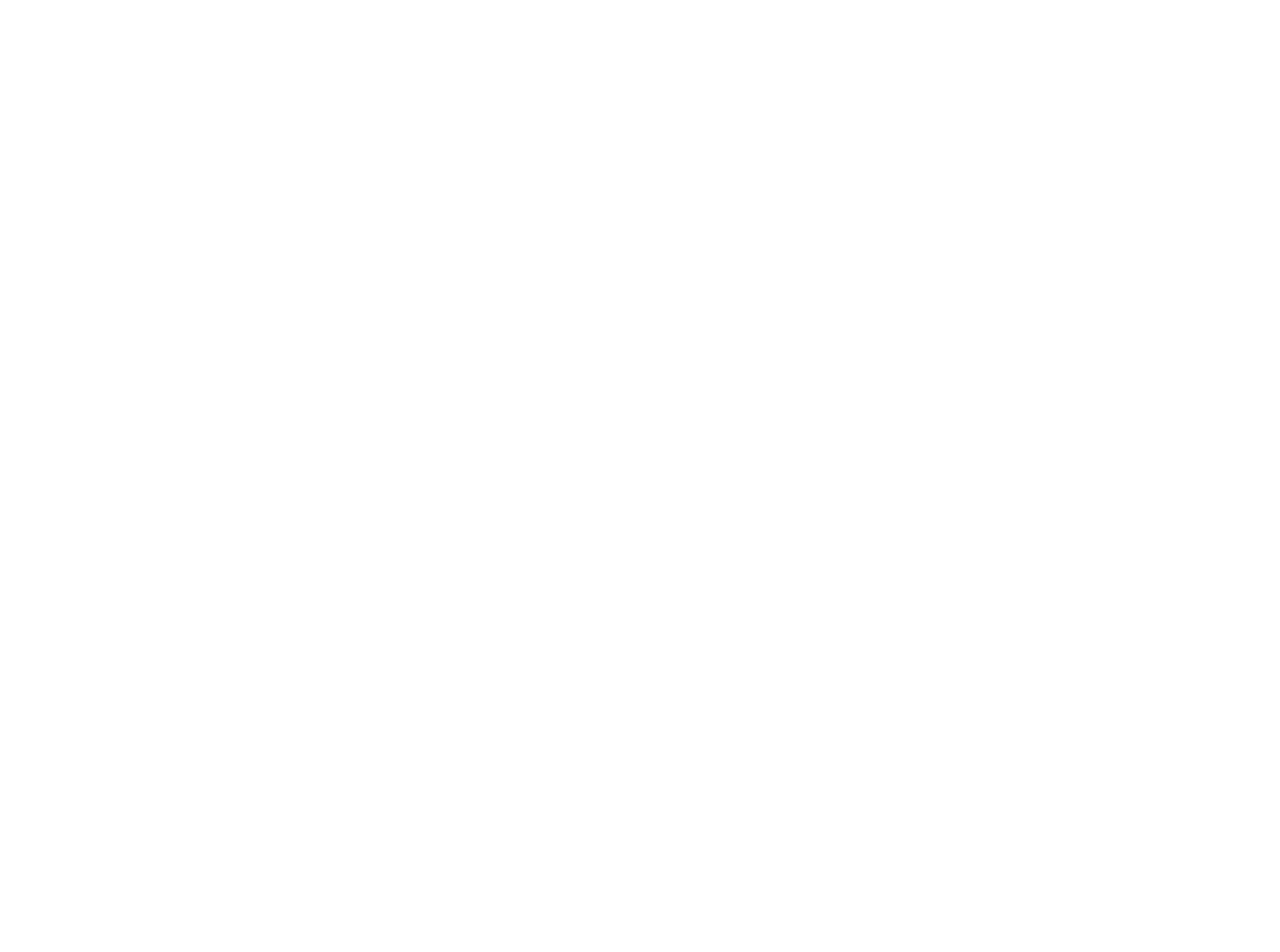
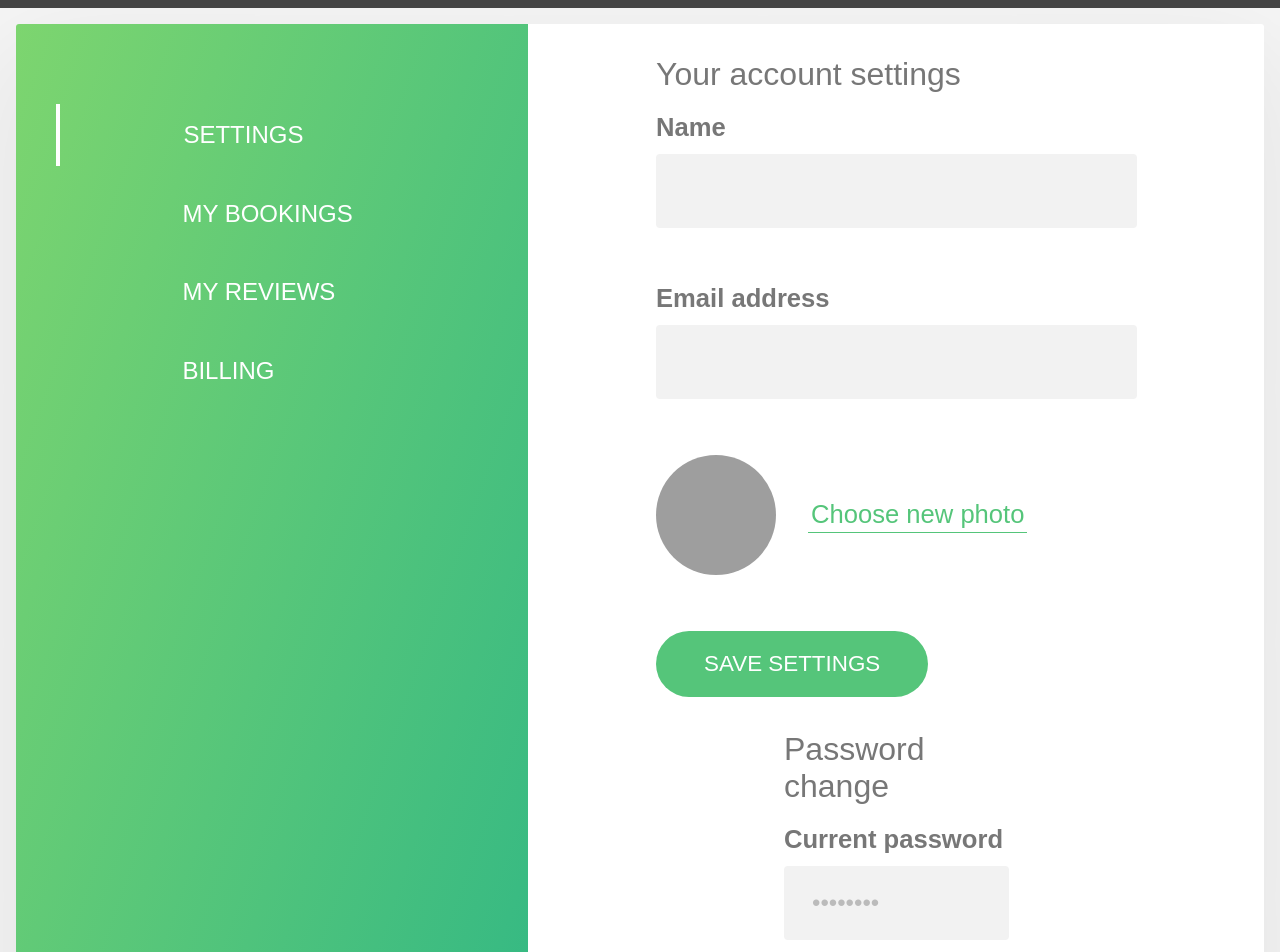
Before and after one commit to tejashwinikr/natours-react-redux-app, a React (Create React App) app: page /me in a window 1280 px wide. Before the commit this address had no page. Shown: the part 120-1072 px from the top of the page. Before the commit the page ends 800 px from the top, so only its background shows below. Built offline with nearby package versions, Linux system fonts and the light colour scheme; grey boxes are pictures that could not be loaded.

Commit message:
profile page added

```diff
--- a/src/App.js
+++ b/src/App.js
@@ -4,6 +4,7 @@
 import Signup from "./components/app/login/signup";
 import AllTours from "./components/app/AllTours/AllTours";
 import TourDetail from "./components/app/TourDetail/tour";
+import MyProfile from "./components/app/profile/profile";
 
 const App = () => {
   return (
@@ -13,8 +14,9 @@
           <Routes>
             <Route path="/login" element={<Login />} />
             <Route path="/signup" element={<Signup />} />
-            <Route path="/tour/:slug" element={<TourDetail/>} />
-            <Route path="/" key="alltours" element={<AllTours/>} />
+            <Route path="/tour/:slug" element={<TourDetail />} />
+            <Route path="/" key="alltours" element={<AllTours />} />
+            <Route path="/me" element={<MyProfile />} />
             {/* // <ProtectedRoute path="/change-password" component={ChangePassword} /> */}
           </Routes>
         </BrowserRouter>
--- a/src/components/app/header/header.js
+++ b/src/components/app/header/header.js
@@ -28,7 +28,7 @@
             <a className="nav__el" href="/">
               Logout
             </a>
-            <a className="nav__el" href="/">
+            <a className="nav__el" href="/me">
               <img
                 className="nav__user-img"
                 src={`/img/users/${userData.photo}`}
--- /dev/null
+++ b/src/components/app/profile/profile.js
@@ -0,0 +1,168 @@
+/* eslint-disable jsx-a11y/img-redundant-alt */
+import React from "react";
+import { useSelector } from "react-redux";
+import "./profileStyle.css";
+import Header from '../header/header'
+import  Footer from '../footer/footer'
+
+const NavItem = ({ link, text, icon, active }) => (
+  <li className={active ? "side-nav--active" : ""}>
+    <a href={link}>
+      <svg>
+        <use xlinkHref={`img/icons.svg#icon-${icon}`} />
+      </svg>
+      {text}
+    </a>
+  </li>
+);
+
+const MyProfile = () => {
+  const { userData } = useSelector(
+    (IApplicationState) => IApplicationState.app
+  );
+
+  return (
+    <>
+      <Header />
+
+      <div className="profile-container">
+        <div className="user-view">
+          <nav className="user-view__menu">
+            <ul className="side-nav">
+              <NavItem link="#" text="Settings" icon="settings" active={true} />
+              <NavItem link="/my-tours" text="My bookings" icon="briefcase" />
+              <NavItem link="#" text="My reviews" icon="star" />
+              <NavItem link="#" text="Billing" icon="credit-card" />
+            </ul>
+
+            {userData.role === "admin" && (
+              <div className="admin-nav">
+                <h5 className="admin-nav__heading">Admin</h5>
+                <ul className="side-nav">
+                  <NavItem link="#" text="Manage tours" icon="map" />
+                  <NavItem link="#" text="Manage users" icon="users" />
+                  <NavItem link="#" text="Manage reviews" icon="star" />
+                  <NavItem link="#" text="Manage bookings" icon="briefcase" />
+                </ul>
+              </div>
+            )}
+          </nav>
+
+          <div className="user-view__content">
+            <div className="user-view__form-container">
+              <h2 className="heading-secondary ma-bt-md">
+                Your account settings
+              </h2>
+
+              <form className="form form-user-data">
+                <div className="form__group">
+                  <label className="form__label" htmlFor="name">
+                    Name
+                  </label>
+                  <input
+                    id="name"
+                    className="form__input"
+                    type="text"
+                    value={userData.name}
+                    required
+                    name="name"
+                  />
+                </div>
+                <div className="form__group ma-bt-md">
+                  <label className="form__label" htmlFor="email">
+                    Email address
+                  </label>
+                  <input
+                    id="email"
+                    className="form__input"
+                    type="email"
+                    value={userData.email}
+                    required
+                    name="email"
+                  />
+                </div>
+                <div className="form__group form__photo-upload">
+                  <img
+                    className="form__user-photo"
+                    src={`/img/users/${userData.photo}`}
+                    alt="User photo"
+                  />
+                  <input
+                    className="form__upload"
+                    type="file"
+                    accept="image/*"
+                    id="photo"
+                    name="photo"
+                  />
+                  <label htmlFor="photo">Choose new photo</label>
+                </div>
+                <div className="form__group right">
+                  <button className="btn btn--small btn--green">
+                    Save settings
+                  </button>
+                </div>
+              </form>
+
+              <div className="line">&nbsp;</div>
+
+              <div className="user-view__form-container">
+                <h2 className="heading-secondary ma-bt-md">Password change</h2>
+
+                <form className="form form-user-password">
+                  <div className="form__group">
+                    <label className="form__label" htmlFor="password-current">
+                      Current password
+                    </label>
+                    <input
+                      id="password-current"
+                      className="form__input"
+                      type="password"
+                      placeholder="••••••••"
+                      required
+                      minLength="8"
+                    />
+                  </div>
+                  <div className="form__group">
+                    <label className="form__label" htmlFor="password">
+                      New password
+                    </label>
+                    <input
+                      id="password"
+                      className="form__input"
+                      type="password"
+                      placeholder="••••••••"
+                      required
+                      minLength="8"
+                    />
+                  </div>
+                  <div className="form__group ma-bt-lg">
+                    <label className="form__label" htmlFor="password-confirm">
+                      Confirm password
+                    </label>
+                    <input
+                      id="password-confirm"
+                      className="form__input"
+                      type="password"
+                      placeholder="••••••••"
+                      required
+                      minLength="8"
+                    />
+                  </div>
+                  <div className="form__group right">
+                    <button className="btn btn--small btn--green btn--save-password">
+                      Save password
+                    </button>
+                  </div>
+                </form>
+              </div>
+            </div>
+          </div>
+        </div>
+      </div>
+
+      <Footer />
+    </>
+  );
+};
+
+export default MyProfile;
--- /dev/null
+++ b/src/components/app/profile/profileStyle.css
@@ -0,0 +1,197 @@
+.profile-container {
+  background-color: #f7f7f7;
+  padding: 1rem;
+  -webkit-box-flex: 1;
+  -ms-flex: 1;
+  flex: 1;
+  position: relative;
+}
+
+.user-view {
+  background-color: #fff;
+  max-width: 120rem;
+  margin: 0 auto;
+  min-height: 100vh;
+  border-radius: 3px;
+  overflow: hidden;
+  -webkit-box-shadow: 0 2.5rem 8rem 2rem rgba(0, 0, 0, 0.07);
+  box-shadow: 0 2.5rem 8rem 2rem rgba(0, 0, 0, 0.07);
+  display: -webkit-box;
+  display: -ms-flexbox;
+  display: flex;
+}
+.user-view__menu {
+  -webkit-box-flex: 32rem;
+  -ms-flex: 32rem 0 0px;
+  flex: 32rem 0 0;
+  background-image: -webkit-gradient(
+    linear,
+    left top,
+    right bottom,
+    from(#7dd56f),
+    to(#28b487)
+  );
+  background-image: linear-gradient(to right bottom, #7dd56f, #28b487);
+  padding: 4rem 0;
+}
+.user-view__content {
+  -webkit-box-flex: 1;
+  -ms-flex: 1;
+  flex: 1;
+  padding: 2rem 0;
+}
+.user-view__form-container {
+  max-width: 68rem;
+  margin: 0 auto;
+  padding: 0 8rem;
+}
+
+.side-nav {
+  list-style: none;
+}
+.side-nav li {
+  margin: 1rem 0;
+  border-left: 0 solid #fff;
+  -webkit-transition: all 0.3s;
+  transition: all 0.3s;
+}
+.side-nav--active,
+.side-nav li:hover {
+  border-left: 4px solid #fff !important;
+}
+.side-nav--active a {
+  -webkit-transform: translateX(-3px);
+  transform: translateX(-3px);
+}
+.side-nav a:link,
+.side-nav a:visited {
+  padding: 1rem 4rem;
+  display: -webkit-box;
+  display: -ms-flexbox;
+  display: flex;
+  -webkit-box-align: center;
+  -ms-flex-align: center;
+  align-items: center;
+  color: #fff;
+  font-size: 1.5rem;
+  text-transform: uppercase;
+  font-weight: 400;
+  text-decoration: none;
+  -webkit-transition: all 0.3s;
+  transition: all 0.3s;
+}
+.side-nav a:hover,
+.side-nav a:active {
+  -webkit-transform: translateX(3px);
+  transform: translateX(3px);
+}
+.side-nav svg {
+  height: 1.9rem;
+  width: 1.9rem;
+  fill: #f7f7f7;
+  margin-right: 2rem;
+}
+
+.admin-nav {
+  margin-top: 5.5rem;
+}
+.admin-nav__heading {
+  margin: 0 5rem 1.5rem 4rem;
+  padding-bottom: 3px;
+  font-size: 1.2rem;
+  text-transform: uppercase;
+  color: #f2f2f2;
+  border-bottom: 1px solid currentColor;
+}
+
+.form__input {
+  display: block;
+  font-family: inherit;
+  font-size: 1.5rem;
+  color: inherit;
+  padding: 1.25rem 1.75rem;
+  border: none;
+  width: 100%;
+  background-color: #fff;
+  background-color: #f2f2f2;
+  border-top: 3px solid transparent;
+  border-bottom: 3px solid transparent;
+  -webkit-transition: all 0.3s;
+  transition: all 0.3s;
+  border-radius: 4px;
+  -webkit-box-sizing: border-box;
+  box-sizing: border-box;
+  /* Pseudo element (a visible thing that isn't really in the DOM).
+      Also needs -ms- */
+}
+.form__input:focus {
+  outline: none;
+  border-bottom: 3px solid #55c57a;
+}
+.form__input:focus:invalid {
+  border-bottom: 3px solid #ff7730;
+}
+.form__input::-webkit-input-placeholder {
+  color: #bbb;
+}
+
+.form__group:not(:last-child) {
+  margin-bottom: 2.5rem;
+}
+
+.form__label {
+  display: block;
+  font-size: 1.6rem;
+  font-weight: 700;
+  margin-bottom: 0.75rem;
+}
+
+.form__photo-upload {
+  display: -webkit-box;
+  display: -ms-flexbox;
+  display: flex;
+  -webkit-box-align: center;
+  -ms-flex-align: center;
+  align-items: center;
+  font-size: 1.6rem;
+}
+
+.form__user-photo {
+  height: 7.5rem;
+  width: 7.5rem;
+  border-radius: 50%;
+  margin-right: 2rem;
+}
+
+.form__upload {
+  width: 0.1px;
+  height: 0.1px;
+  opacity: 0;
+  overflow: hidden;
+  position: absolute;
+  z-index: -1;
+}
+
+.form__upload:focus + label {
+  outline: 3px solid #55c57a;
+  outline-offset: 3px;
+}
+
+.form__upload + label {
+  color: #55c57a;
+  display: inline-block;
+  text-decoration: none;
+  border-bottom: 1px solid #55c57a;
+  padding: 3px;
+  -webkit-transition: all 0.2s;
+  transition: all 0.2s;
+  cursor: pointer;
+}
+.form__upload + label:hover {
+  background-color: #55c57a;
+  color: #fff;
+  -webkit-box-shadow: 0 1rem 2rem rgba(0, 0, 0, 0.15);
+  box-shadow: 0 1rem 2rem rgba(0, 0, 0, 0.15);
+  -webkit-transform: translateY(-2px);
+  transform: translateY(-2px);
+}
```
